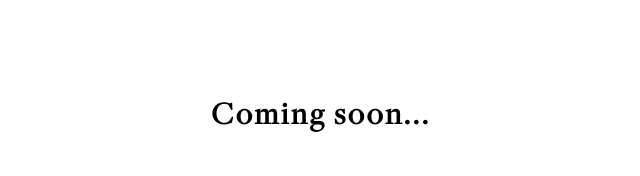
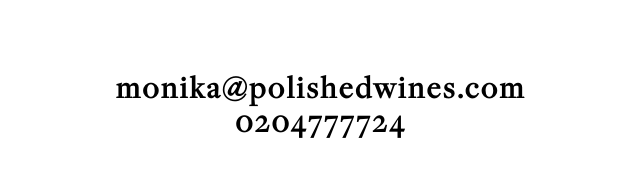
Before and after one commit to anitasidor/Polished, a plain HTML site: page index.html in a window 1280 px wide. Shown: the part 570-746 px from the top of the page, without its empty margins (319-959 px from the left). Drawn offline with Linux system fonts and the light colour scheme.

Commit message:
change h1

```diff
--- a/index.html
+++ b/index.html
@@ -12,7 +12,7 @@
 <body>
     <main>
         <img src="img/PW&S - Black 650.png" alt="Polished logo">
-        <h1>Coming soon...</h1>
+        <h1>monika@polishedwines.com        0204777724</h1>
     </main>
 </body>
 
```
